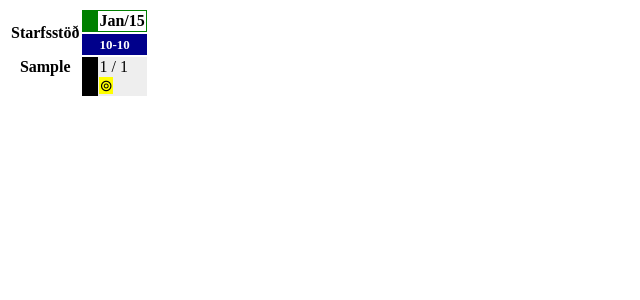
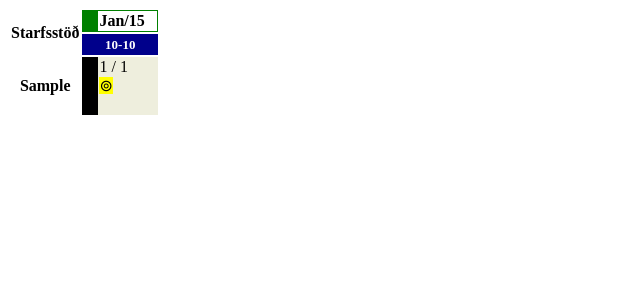
Before and after one commit to ZmjbS/eldar, a Django app: page /vaktir in a window 1280 px wide. Shown: the top 300 px of the page, without its empty margins (0-640 px from the left). Run offline with Django 3.2, Linux system fonts and the light colour scheme; tables that the repository leaves empty hold one stand-in row (values such as "Sample post").

Commit message:
Stílun mismunandi vakta.

```diff
--- a/templates/vaktir/yfirlit.html
+++ b/templates/vaktir/yfirlit.html
@@ -1,10 +1,13 @@
 <html>
 <head>
 <style>
-	tbody tr { vertical-align: top; }
+	tbody tr td { vertical-align: top; }
 	th.dagur {  text-align: left; border: thin solid green; border-left-width: 1em; }
 	th.timabil { background-color: darkblue; color: white; padding: .2em; font-size: small; }
-	.vakt { background-color: #eee; }
+	td { height: 3.6em; width: 3.6em; }
+	.vakt.vakttegund-1 { background-color: #eed; }
+	.vakt.vakttegund-2 { background-color: #eee; }
+	.vakt.vakttegund-3 { background-color: #eef; }
 	.ekkivakt { background-color: white; }
 	.fyrstathanndag { border: 0px solid black; border-left-width: 1em; }
 	.skraning-icon { cursor: grab; }
@@ -37,7 +40,8 @@
 			{% for timabil in dagar %}
 				{% for tb, vaktskraning in timabil.items %}
 				<td class="{% if forloop.first %}fyrstathanndag{% endif %}
-					       {% if vaktskraning.vaktin %}vakt{% else %}ekkivakt{% endif %}"
+					       {% if vaktskraning.vaktin %}vakt{% else %}ekkivakt{% endif %}
+						   vakttegund-{{ vaktskraning.vaktin.tegund.id }}"
 				><!--{{ tb }}<br />-->
 					{% if vaktskraning.vaktin %}
 						{{ vaktskraning.skraningar.count }} / {{ vaktskraning.vaktin.lagmark }}<br />
```
